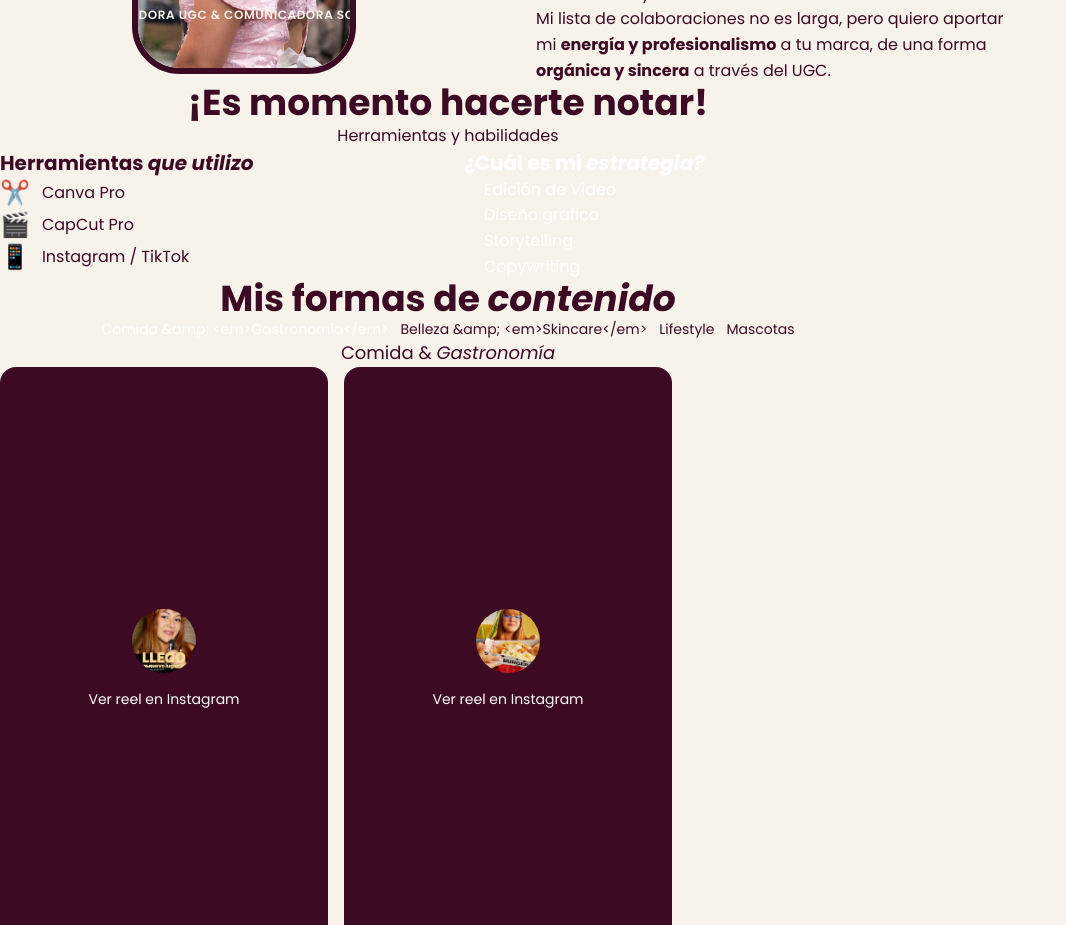
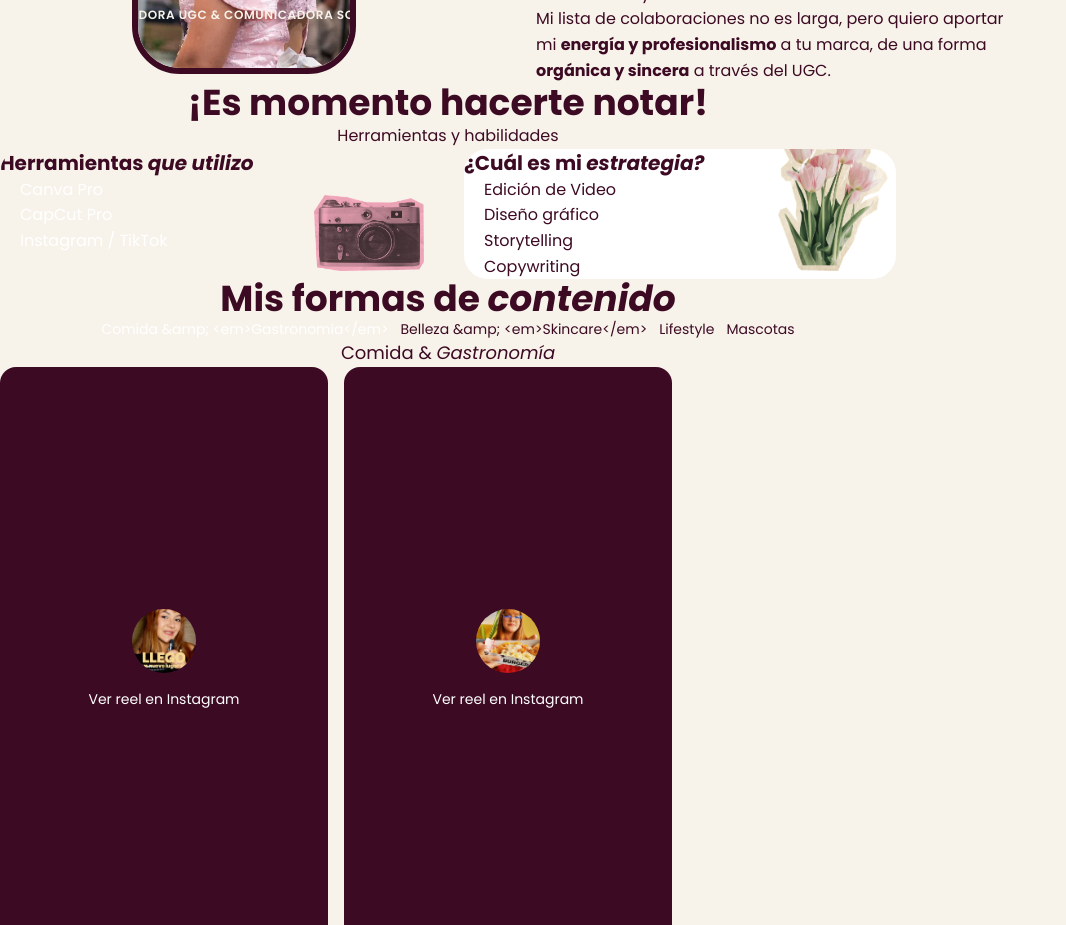
Before and after one commit to HyeG18/Portafolio-Mariel-Jaramillo, a React (Vite) app: page / in a window 1280 px wide. Shown: the part 1120-2045 px from the top of the page, without its empty margins (0-1066 px from the left). Built offline with nearby package versions, Linux system fonts and the light colour scheme.

Commit message:
fix(Skills): replace emoji icons with images, swap card colors

```diff
--- a/src/components/sections/Skills.tsx
+++ b/src/components/sections/Skills.tsx
@@ -1,11 +1,12 @@
 import { useRef } from 'react';
 import { useI18n } from '../../hooks/useI18n';
 import { useRevealOnScroll } from '../../hooks/useRevealOnScroll';
+import { assetUrl } from '../../utils/assetUrl';
 
 const TOOLS = [
-  { key: 'skills.tools.1', icon: '✂️' },
-  { key: 'skills.tools.2', icon: '🎬' },
-  { key: 'skills.tools.3', icon: '📱' },
+  { key: 'skills.tools.1' },
+  { key: 'skills.tools.2' },
+  { key: 'skills.tools.3' },
 ] as const;
 
 const STRATEGIES = [
@@ -39,19 +40,30 @@ export default function Skills() {
 
         <div className="grid sm:grid-cols-2 gap-8">
           <div
-            className="rounded-3xl p-8 text-left"
-            style={{ backgroundColor: 'var(--color-paper)', boxShadow: 'var(--shadow-card)' }}
+            className="relative rounded-3xl p-8 text-left overflow-hidden"
+            style={{ backgroundColor: 'var(--magenta-dark)', boxShadow: 'var(--shadow-card)' }}
           >
+            <img
+              src={assetUrl('assets/images/camera-pink.webp')}
+              alt=""
+              className="absolute bottom-2 right-2 pointer-events-none"
+              style={{ width: '110px', opacity: 0.95 }}
+              aria-hidden="true"
+            />
             <h3
               className="text-xl font-bold mb-6"
-              style={{ color: 'var(--color-magenta)' }}
+              style={{ color: 'var(--color-pink-soft)' }}
               dangerouslySetInnerHTML={{ __html: t('skills.tools.title' as any) }}
             />
             <ul className="space-y-4">
-              {TOOLS.map(({ key, icon }) => (
+              {TOOLS.map(({ key }) => (
                 <li key={key} className="flex items-center gap-3">
-                  <span className="text-2xl" aria-hidden="true">{icon}</span>
-                  <span className="font-medium" style={{ color: 'var(--color-ink)' }}>
+                  <span
+                    className="w-2 h-2 rounded-full flex-shrink-0"
+                    style={{ backgroundColor: 'var(--pink)' }}
+                    aria-hidden="true"
+                  />
+                  <span className="font-medium" style={{ color: 'white' }}>
                     {t(key as any)}
                   </span>
                 </li>
@@ -60,11 +72,19 @@ export default function Skills() {
           </div>
 
           <div
-            className="rounded-3xl p-8 text-left"
-            style={{ backgroundColor: 'var(--color-magenta-dark)', boxShadow: 'var(--shadow-card)' }}
+            className="relative rounded-3xl p-8 text-left overflow-hidden"
+            style={{ backgroundColor: 'white', border: '2px solid var(--pink-soft)', boxShadow: 'var(--shadow-card)' }}
           >
+            <img
+              src={assetUrl('assets/images/tulips.webp')}
+              alt=""
+              className="absolute bottom-2 right-2 pointer-events-none"
+              style={{ width: '110px', opacity: 0.95 }}
+              aria-hidden="true"
+            />
             <h3
-              className="text-xl font-bold mb-6 text-white"
+              className="text-xl font-bold mb-6"
+              style={{ color: 'var(--color-magenta-dark)' }}
               dangerouslySetInnerHTML={{ __html: t('skills.strategy.title' as any) }}
             />
             <ul className="space-y-4">
@@ -72,10 +92,10 @@ export default function Skills() {
                 <li key={key} className="flex items-center gap-3">
                   <span
                     className="w-2 h-2 rounded-full flex-shrink-0"
-                    style={{ backgroundColor: 'var(--color-pink)' }}
+                    style={{ backgroundColor: 'var(--lime-dark)' }}
                     aria-hidden="true"
                   />
-                  <span className="font-medium text-white">
+                  <span className="font-medium" style={{ color: 'var(--color-ink)' }}>
                     {t(key as any)}
                   </span>
                 </li>
```
